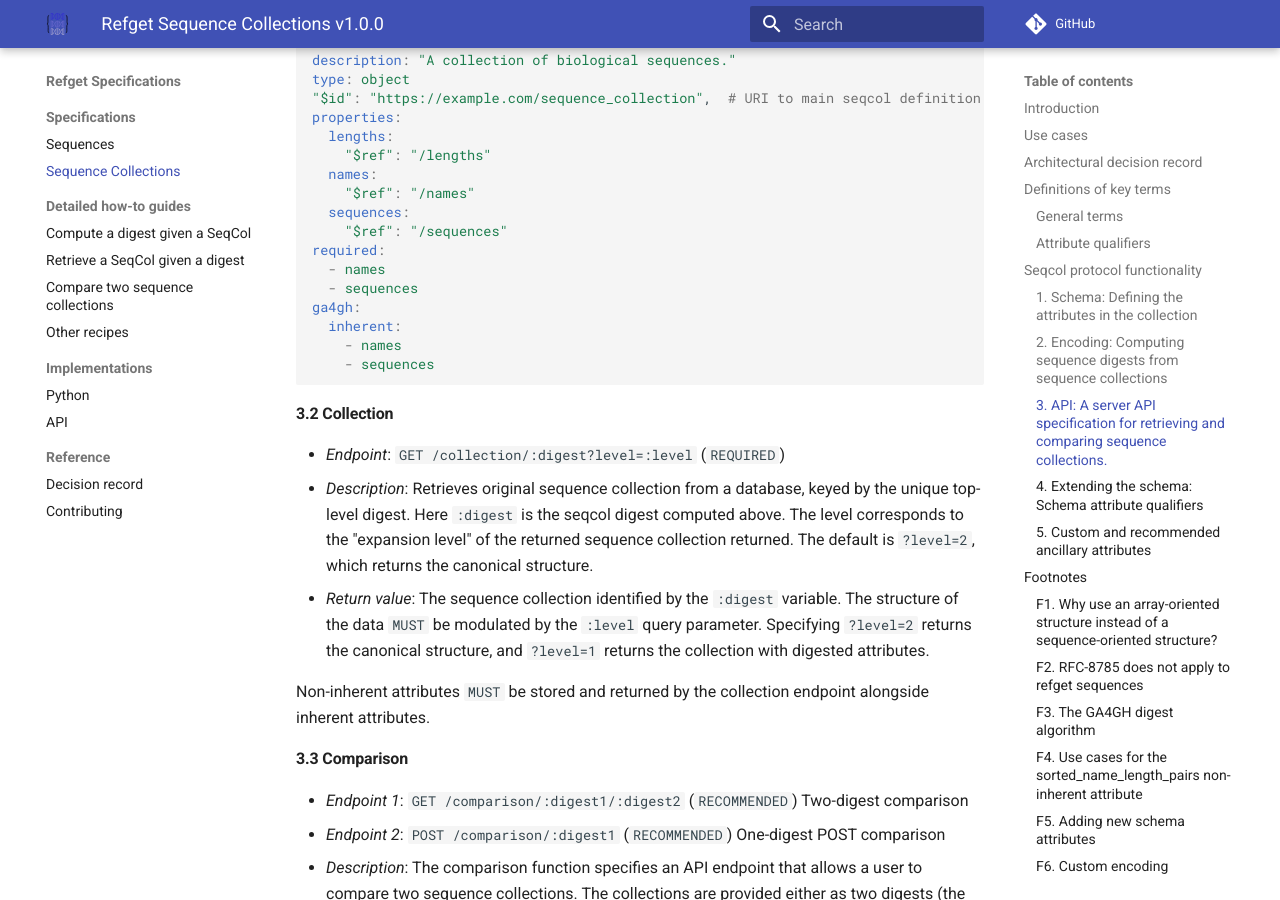
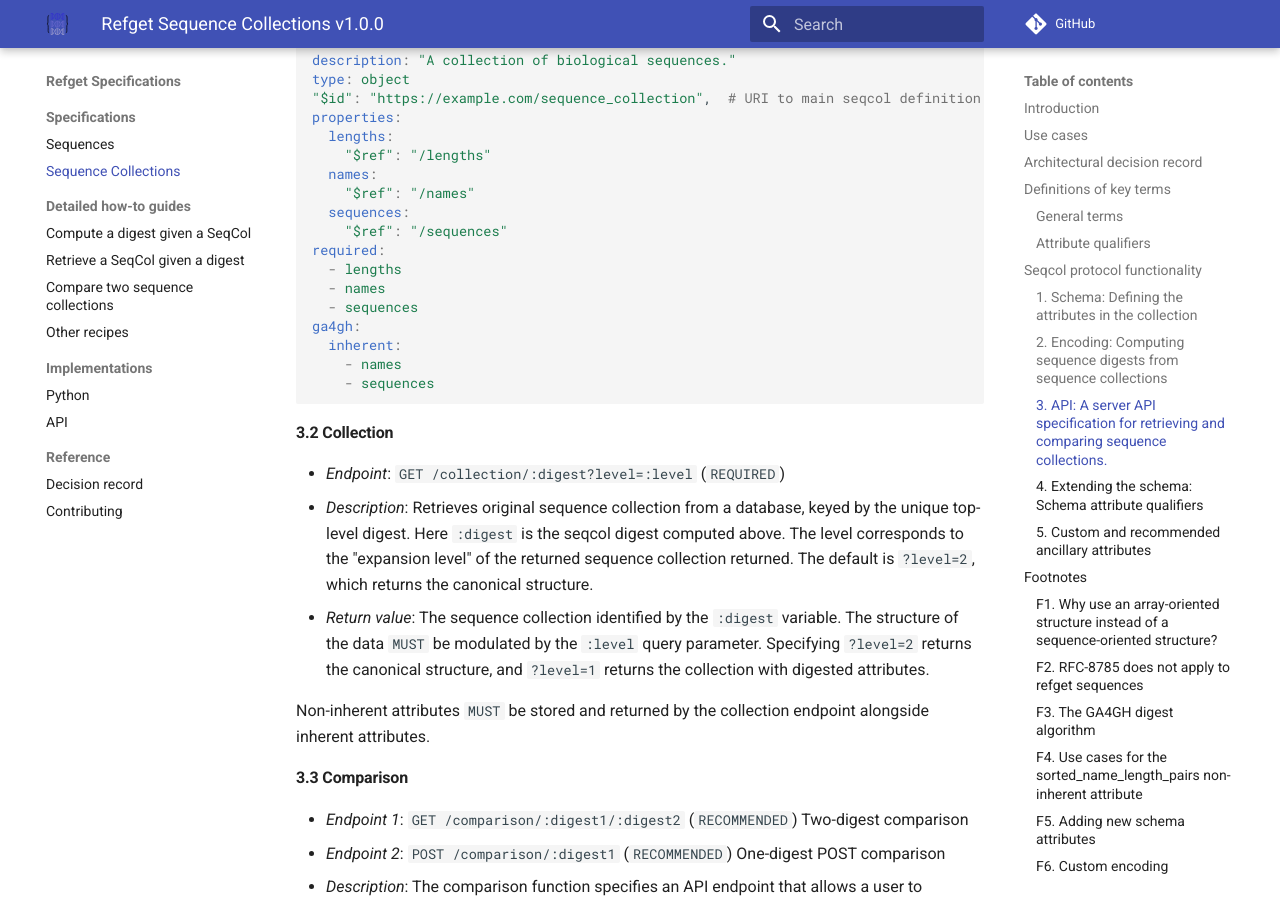
Before and after one commit to ga4gh/refget, an MkDocs documentation site: the page built from docs/seqcol.md, in a window 1280 px wide and 900 px high, scrolled down 10353 px. Built offline with MkDocs 1.6.1 and Material for MkDocs 9.7.7, drawn with Linux system fonts in a browser that asks for light colours; comment, search, counter and statistics services are not loaded.

Commit message:
Is there a reason lengths is excluded here?

```diff
--- a/docs/seqcol.md
+++ b/docs/seqcol.md
@@ -371,6 +371,7 @@ properties:
   sequences:
     "$ref": "/sequences"
 required:
+  - lengths
   - names
   - sequences
 ga4gh:
```
